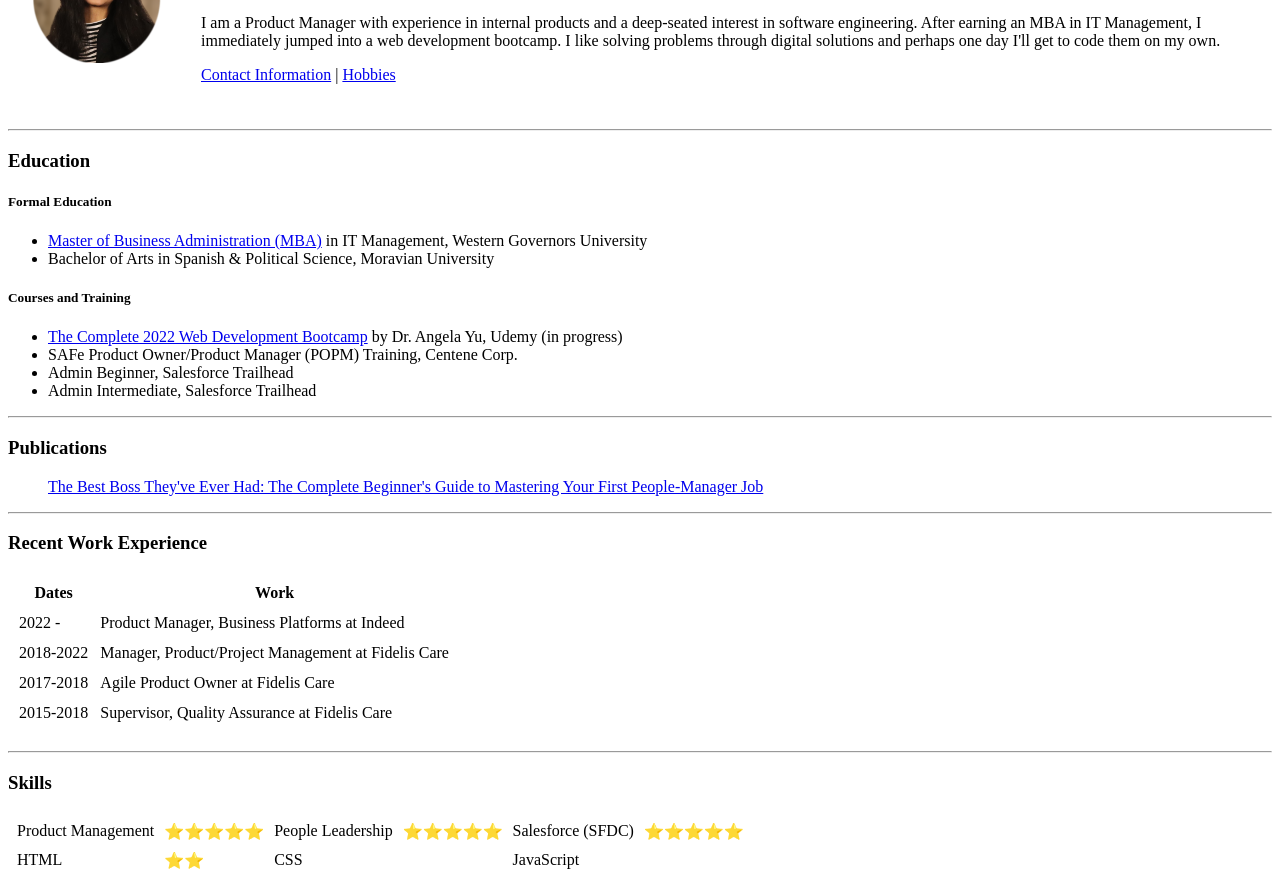
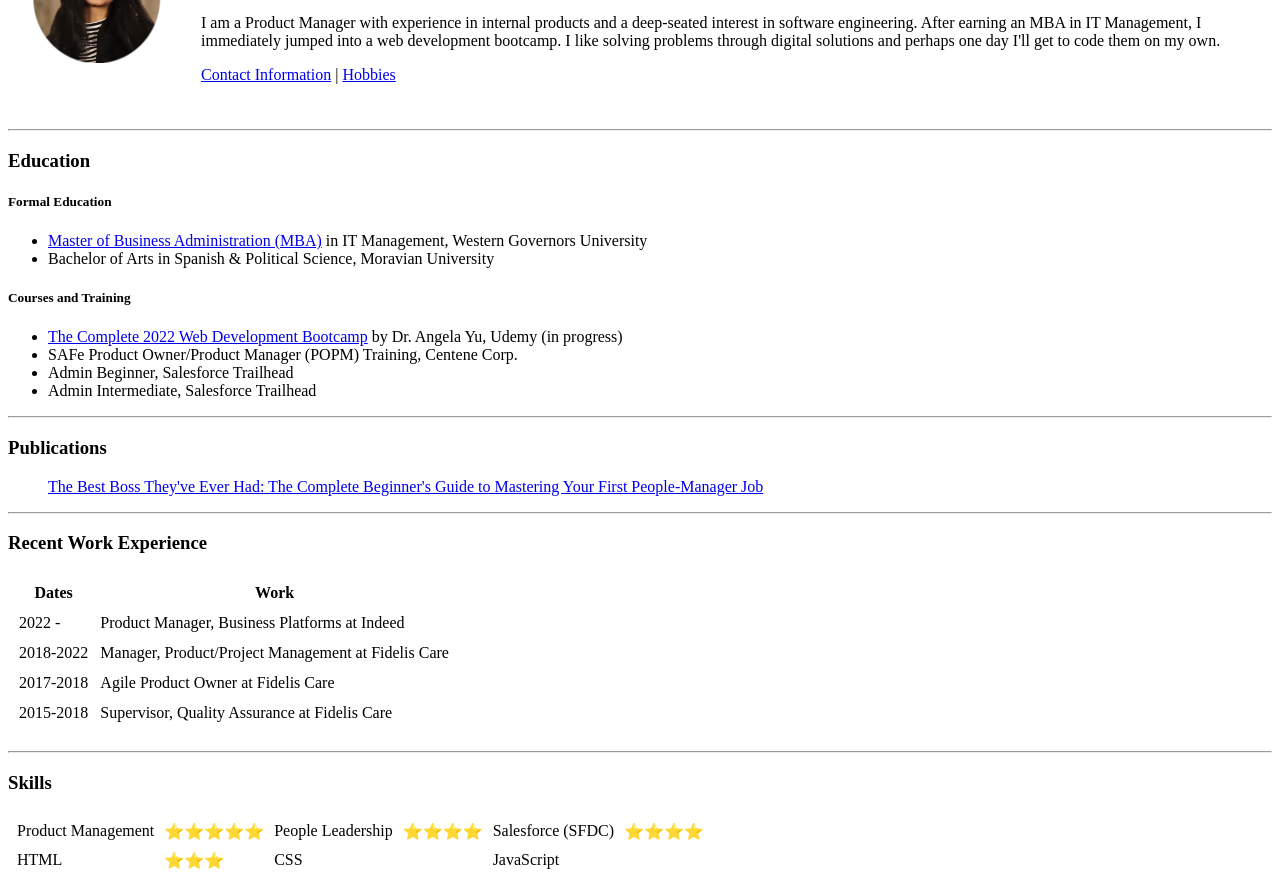
Before and after one commit to M-Mata/resume, a plain HTML site: page index.html in a window 1280 px wide. Shown: the part 129-1016 px from the top of the page. Drawn offline with Linux system fonts and the light colour scheme; files whose address does not match are found by name.

Commit message:
Skills table content updated

```diff
--- a/index.html
+++ b/index.html
@@ -83,13 +83,13 @@
         <td>Product Management</td>
         <td>⭐⭐⭐⭐⭐</td>
         <td>People Leadership</td>
-        <td>⭐⭐⭐⭐⭐</td>
+        <td>⭐⭐⭐⭐</td>
         <td>Salesforce (SFDC)</td>
-        <td>⭐⭐⭐⭐⭐</td>
+        <td>⭐⭐⭐⭐</td>
       </tr>
       <tr>
         <td>HTML</td>
-        <td>⭐⭐</td>
+        <td>⭐⭐⭐</td>
         <td>CSS</td>
         <td></td>
         <td>JavaScript</td>
```
